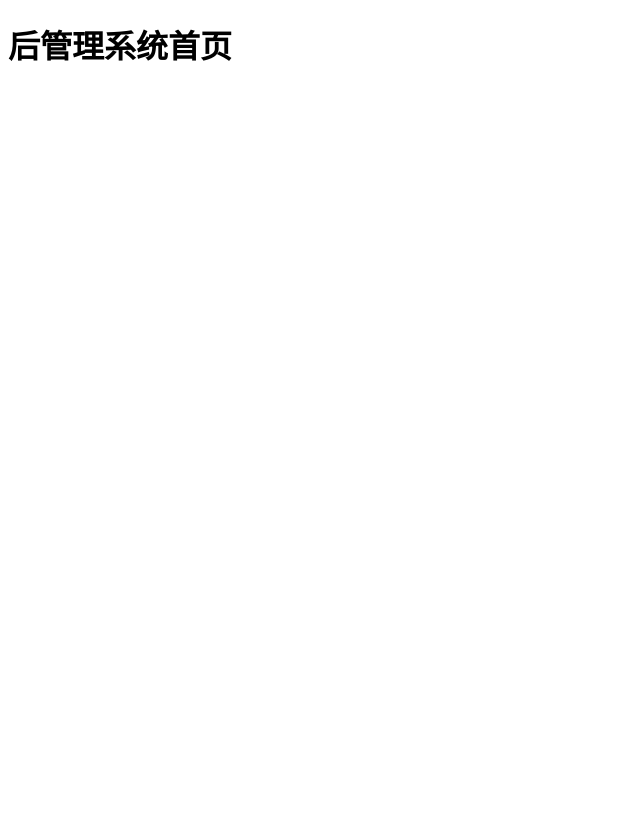
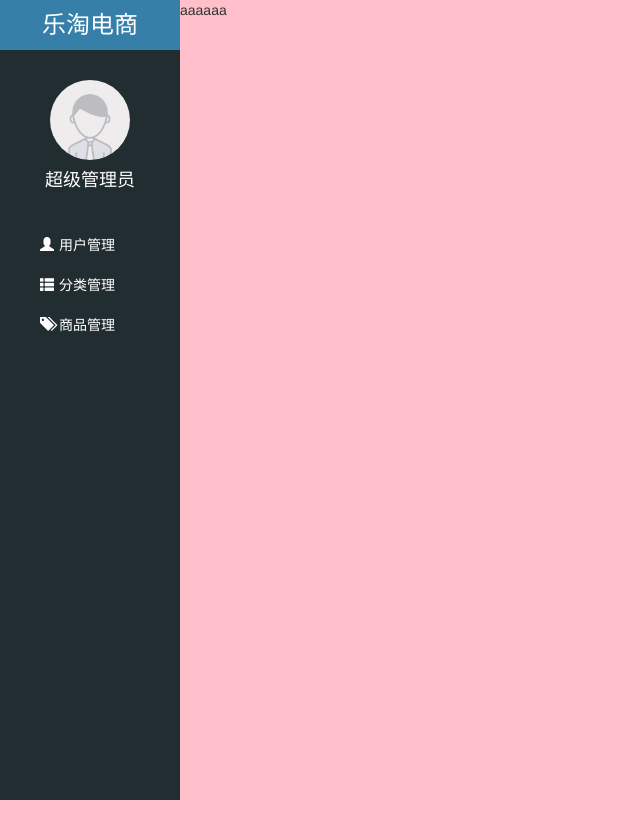
Before and after one commit to iSuJunJie/letao, a website: page public/back/index.html in a window 1280 px wide. Shown: the top 838 px of the page, without its empty margins (0-640 px from the left). Before the commit the page ends 800 px from the top, so only its background shows below. Drawn offline with Linux system fonts and the light colour scheme.

Commit message:
首页静态布局完成一半

```diff
--- /dev/null
+++ b/public/back/css/common.css
@@ -0,0 +1,18 @@
+/* 公共样式 */
+* {
+  margin: 0;
+  padding: 0;
+}
+a,
+a:link,
+a:hover,
+a:visited,
+a:active {
+  color: #000;
+  text-decoration: none;
+}
+ul,
+ol,
+dl {
+  list-style: none;
+}
--- /dev/null
+++ b/public/back/css/index.css
@@ -0,0 +1,61 @@
+/* 首页侧边栏 */
+html,
+body {
+  height: 100%;
+}
+.lt-aside {
+  width: 180px;
+  height: 100%;
+  background-color: #222D32;
+  position: fixed;
+  top: 0;
+  left: 0;
+  /* 标题 */
+  /*用户*/
+  /*导航*/
+}
+.lt-aside .title {
+  height: 50px;
+  text-align: center;
+  line-height: 50px;
+  font-size: 24px;
+  color: #fff;
+  background-color: #367FA9;
+}
+.lt-aside .user {
+  padding-top: 30px;
+  text-align: center;
+}
+.lt-aside .user img {
+  display: block;
+  width: 80px;
+  height: 80px;
+  border-radius: 50%;
+  margin: 0 auto;
+}
+.lt-aside .user p {
+  height: 40px;
+  line-height: 40px;
+  font-size: 18px;
+  color: #fff;
+}
+.lt-aside .nav {
+  margin-top: 25px;
+}
+.lt-aside .nav a {
+  display: block;
+  height: 40px;
+  line-height: 40px;
+  font-size: 14px;
+  color: #fff;
+  padding-left: 40px;
+}
+.lt-aside .nav a i {
+  margin-right: 5px;
+}
+.lt-content {
+  width: 100%;
+  height: 1500px;
+  background-color: pink;
+  padding-left: 180px;
+}
--- a/public/back/index.html
+++ b/public/back/index.html
@@ -2,9 +2,115 @@
 <html lang="en">
 <head>
     <meta charset="UTF-8">
-    <title>Title</title>
+    <title>乐淘电商</title>
+
+
+    <!--引入bootstrap.css文件-->
+    <link rel="stylesheet" href="lib/bootstrap/css/bootstrap.min.css">
+
+    <!--引入公共样式文件-->
+    <link rel="stylesheet" href="css/common.css">
+    <!--引入login.css文件-->
+    <link rel="stylesheet" href="css/index.css">
+
+    <!--引入nprogress进度条插件.css文件-->
+    <link rel="stylesheet" href="lib/nprogress/nprogress.css">
 </head>
 <body>
-        <h1>后管理系统首页</h1>
+
+<!--侧边栏-->
+<div class="lt-aside">
+    <!--标题-->
+    <div class="title">乐淘电商</div>
+
+    <!--用户-->
+    <div class="user">
+        <!--图片-->
+        <img src="images/default.png" alt="">
+        <!--描述-->
+        <p>
+            超级管理员
+        </p>
+    </div>
+
+
+    <!--导航-->
+    <div class="nav">
+        <ul>
+            <li><a href="#"><i class="glyphicon glyphicon-user"></i>用户管理</a></li>
+            <li><a href="#"><i class="glyphicon glyphicon-th-list"></i>分类管理</a></li>
+            <li><a href="#"><i class="glyphicon glyphicon-tags"></i>商品管理</a></li>
+        </ul>
+    </div>
+
+</div>
+
+
+<!--主题-->
+
+<div class="lt-content">
+    aaaaaa
+</div>
+
+
+
+
+
+
+
+
+
+
+
+
+
+
+
+
+
+
+
+
+
+
+
+
+
+
+
+
+
+
+
+
+
+
+
+
+
+
+
+
+
+
+
+
+
+
+
+
+<!--引入Jquery.js文件-->
+<script src="lib/jquery/jquery.min.js"></script>
+<!--引入bootstrap.js文件-->
+<script src="lib/bootstrap/js/bootstrap.min.js"></script>
+
+<!--引入login.js文件-->
+<script src="js/index.js"></script>
+
+<!--引入nprogress进度条插件.js文件-->
+<script src="lib/nprogress/nprogress.js"></script>
+
+<!--引入common.js文件-->
+<script src="js/common.js"></script>
 </body>
 </html>
--- /dev/null
+++ b/public/back/js/index.js
@@ -0,0 +1,3 @@
+/**
+ * Created by Campbell on 2019/6/1.
+ */
```
Also changed, not shown: public/back/images/default.png (added), public/back/images/none.png (added).
